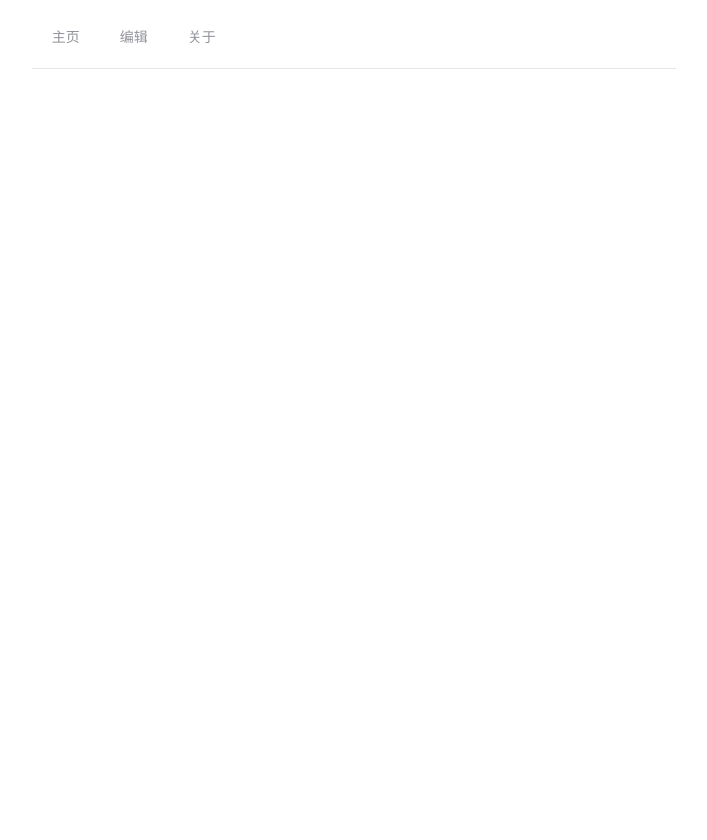
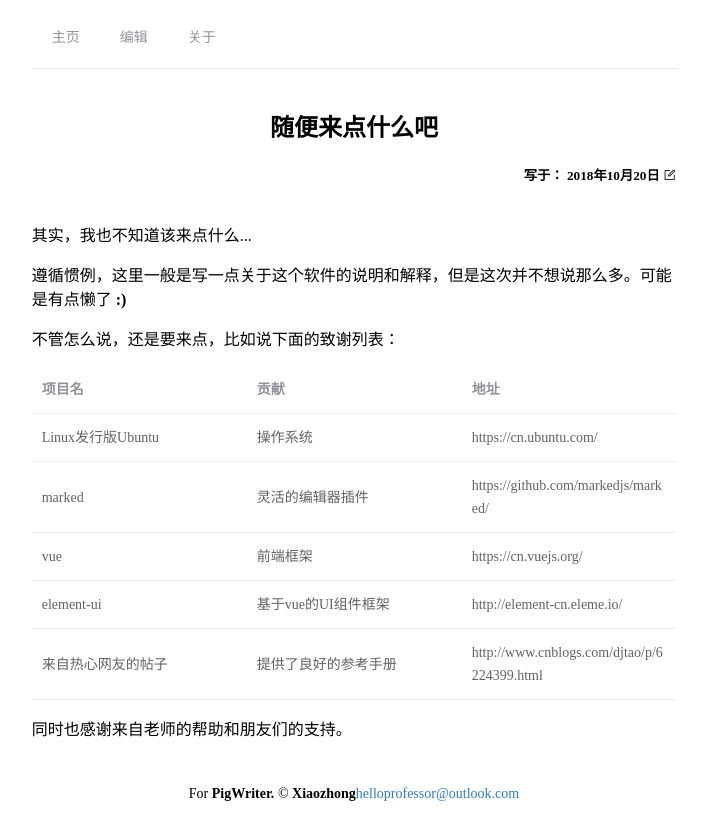
Before and after one commit to MonkeyAndDog/pigwriter, a Vue app: page /#/about in a window 1280 px wide. Shown: the top 840 px of the page, without its empty margins (286-993 px from the left). Before the commit the page ends 800 px from the top, so only its background shows below. Built offline with nearby package versions, Linux system fonts and the light colour scheme.

Commit message:
前后端连接完成, 准备部署

```diff
--- a/src/components/PageAbout.vue
+++ b/src/components/PageAbout.vue
@@ -1,13 +1,91 @@
 <template>
-
+  <div>
+    <el-row>
+      <h1 style="text-align: center;">随便来点什么吧</h1>
+      <h5 style="text-align: right;">写于： 2018年10月20日 <el-icon class="el-icon-edit-outline"></el-icon></h5>
+    </el-row>
+    <el-row>
+      <div>
+        <p>其实，我也不知道该来点什么...</p>
+        <p>遵循惯例，这里一般是写一点关于这个软件的说明和解释，但是这次并不想说那么多。可能是有点懒了 <strong>:)</strong> </p>
+        <p>不管怎么说，还是要来点，比如说下面的致谢列表：</p>
+        <el-table
+          :data="tableData">
+          <el-table-column
+            prop="name"
+            label="项目名">
+          </el-table-column>
+          <el-table-column
+            prop="cond"
+            label="贡献">
+          </el-table-column>
+          <el-table-column
+            prop="addr"
+            label="地址">
+          </el-table-column>
+        </el-table>
+        <p>同时也感谢来自老师的帮助和朋友们的支持。</p>
+        <div class="footer">
+          <address class="center-block text-center">
+            <br>
+            For <strong>PigWriter.</strong> &copy; <strong>Xiaozhong</strong>
+            <a href="mailto:helloprofessor@outlook.com">helloprofessor@outlook.com</a>
+          </address>
+        </div>
+      </div>
+    </el-row>
+  </div>
 </template>
 
 <script>
     export default {
-        name: "PageAbout"
+        name: "PageAbout",
+      data:function () {
+        return {
+          tableData:[
+            {
+              name:'Linux发行版Ubuntu',
+              cond:'操作系统',
+              addr:'https://cn.ubuntu.com/'
+            },
+            {
+              name:'marked',
+              cond:'灵活的编辑器插件',
+              addr:'https://github.com/markedjs/marked/'
+            },
+            {
+              name:'vue',
+              cond:'前端框架',
+              addr:'https://cn.vuejs.org/'
+            },
+            {
+              name:'element-ui',
+              cond:'基于vue的UI组件框架',
+              addr:'http://element-cn.eleme.io/'
+            },
+            {
+              name:'来自热心网友的帖子',
+              cond:'提供了良好的参考手册',
+              addr:'http://www.cnblogs.com/djtao/p/6224399.html'
+            },
+          ]
+        }
+      }
     }
 </script>
 
 <style scoped>
-
+  i, address{
+    font-style: normal;
+  }
+  a{
+    text-decoration: none;
+    color: #337ab7;
+  }
+  .footer{
+    font-size: 14px;
+    text-align: center;
+    padding-top: 1em;
+    padding-bottom: 1em;
+  }
 </style>
--- a/src/components/PageEditor.vue
+++ b/src/components/PageEditor.vue
@@ -2,14 +2,14 @@
   <div>
     <form>
       <el-row>
-        <el-input v-model="title"></el-input>
+        <el-input v-model="title" placeholder="随便来点什么吧..."></el-input>
       </el-row>
       <el-row :gutter="12" class="space">
         <el-col :span="12">
           <el-input id="content"
                     v-model="content"
                     type="textarea"
-                    placeholder="请输入内容"
+                    placeholder="记下现在想的..."
                     :autosize="{ minRows: 30}"
                     resize="none"
                     v-on:input="parse"
@@ -28,7 +28,7 @@
       </el-row>
       <el-row class="space">
         <el-col>
-          <hr>
+          <div style="border-bottom: lightskyblue solid 0.1em; border-radius: 0.05em"></div>
         </el-col>
       </el-row>
       <el-row type="flex" class="space" justify="center">
@@ -74,7 +74,7 @@
         var that = this;
         $.ajax({
           type: "post",
-          url:"http://localhost:8080/pigwriter/article/add",
+          url:"http://118.31.62.78:8080/pigwriter/article/add",
           data: this.$data,
           success:function (result) {
             console.log(result)
--- a/src/components/PageHome.vue
+++ b/src/components/PageHome.vue
@@ -47,7 +47,7 @@
         var that = this;
         $.ajax({
           type: "post",
-          url: "http://localhost:8080/pigwriter/article/list",
+          url: "http://118.31.62.78:8080/pigwriter/article/list",
           success: function (result) {
             that.articles = result
             for(var i = 0; i < result.length; i++) {
--- a/src/components/PageLogin.vue
+++ b/src/components/PageLogin.vue
@@ -33,7 +33,7 @@
     },
     methods: {
       login: function () {
-        $.post("http://localhost:8080/pigwriter/login", this.$data, function (result) {
+        $.post("http://118.31.62.78:8080/pigwriter/login", this.$data, function (result) {
           console.log(result);
           if (result.state === 200) {
             //验证密码，登录系统
--- a/src/components/ReadComponent.vue
+++ b/src/components/ReadComponent.vue
@@ -10,9 +10,10 @@
         <el-header>
           <h1 class="title">{{article.title}}</h1>
           <span style="float: right;" class="time"> <el-icon class="el-icon-time"></el-icon> {{article.createDate}}</span>
+          <br>
         </el-header>
         <br>
-        <hr>
+        <div style="border-bottom: gray solid 0.1em; border-radius: 0.05em"></div>
         <el-main class="content" v-html="article.content">
         </el-main>
       </el-col>
@@ -49,7 +50,7 @@
     mounted: function () {
       var that = this;
       $.ajax({
-        url: "http://localhost:8080/pigwriter/article/read?id=" + that.$route.params.p,
+        url: "http://118.31.62.78:8080/pigwriter/article/read?id=" + that.$route.params.p,
         type: 'post',
         success: function (result) {
           result.content = marked(result.content)
@@ -73,4 +74,16 @@
   .time {
     text-align: right;
   }
+
+  a {
+    text-decoration: none;
+  }
+
+  a:visited {
+    color: #000;
+  }
+
+  a:link{
+    color: #000;
+  }
 </style>
```
